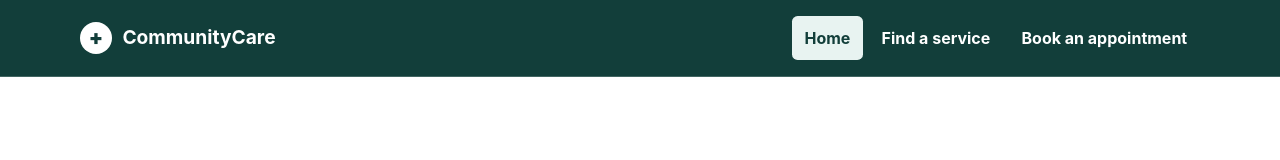
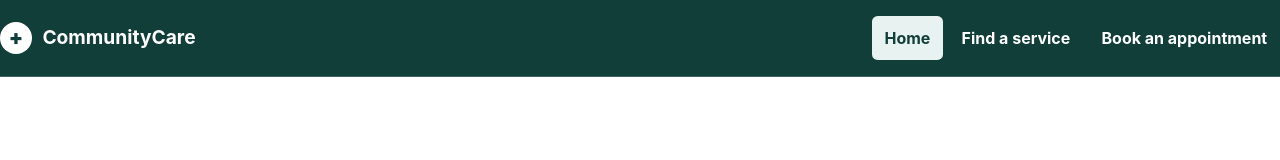
Before and after one commit to Ntando-Mo/marlowe-clinic, a React (Vite) app: page / in a window 1280 px wide. Shown: the top 160 px of the page. Built offline with nearby package versions, Linux system fonts and the light colour scheme.

Commit message:
Added scroll to top functionality

```diff
--- a/src/components/Header.jsx
+++ b/src/components/Header.jsx
@@ -1,25 +1,41 @@
-import { NavLink } from 'react-router-dom'
-import SkipLink from './SkipLink'
+import { Link, NavLink } from 'react-router-dom';
 
 export default function Header() {
+  // Reusable scroll function for all links
+  const scrollToTop = () => window.scrollTo({ top: 0, behavior: 'smooth' });
+
   return (
-    <>
-      <SkipLink />
     <header className="site-header">
-        <div className="container header-inner">
-          <NavLink className="brand" to="/" aria-label="CommunityCare home">
-            <span className="brand-mark" aria-hidden="true">+</span>
-            <span>CommunityCare</span>
+      <div className="header-inner">
+        <Link
+          to="/"
+          className="brand"
+          onClick={scrollToTop}
+        >
+          <div className="brand-mark" aria-hidden="true">+</div>
+          CommunityCare
+        </Link>
+
+        <nav aria-label="Main Navigation">
+          <ul className="nav-list">
+            <li>
+              <NavLink to="/" className="nav-link" onClick={scrollToTop}>
+                Home
               </NavLink>
-          <nav aria-label="Primary navigation">
-            <ul className="nav-list">
-              <li><NavLink className={({ isActive }) => isActive ? 'nav-link active' : 'nav-link'} to="/">Home</NavLink></li>
-              <li><NavLink className={({ isActive }) => isActive ? 'nav-link active' : 'nav-link'} to="/services">Find a service</NavLink></li>
-              <li><NavLink className={({ isActive }) => isActive ? 'nav-link active' : 'nav-link'} to="/booking">Book an appointment</NavLink></li>
+            </li>
+            <li>
+              <NavLink to="/services" className="nav-link" onClick={scrollToTop}>
+                Find a service
+              </NavLink>
+            </li>
+            <li>
+              <NavLink to="/booking" className="nav-link" onClick={scrollToTop}>
+                Book an appointment
+              </NavLink>
+            </li>
           </ul>
         </nav>
       </div>
     </header>
-    </>
-  )
+  );
 }
```
Lines whose indentation alone changed are shown as unchanged.
